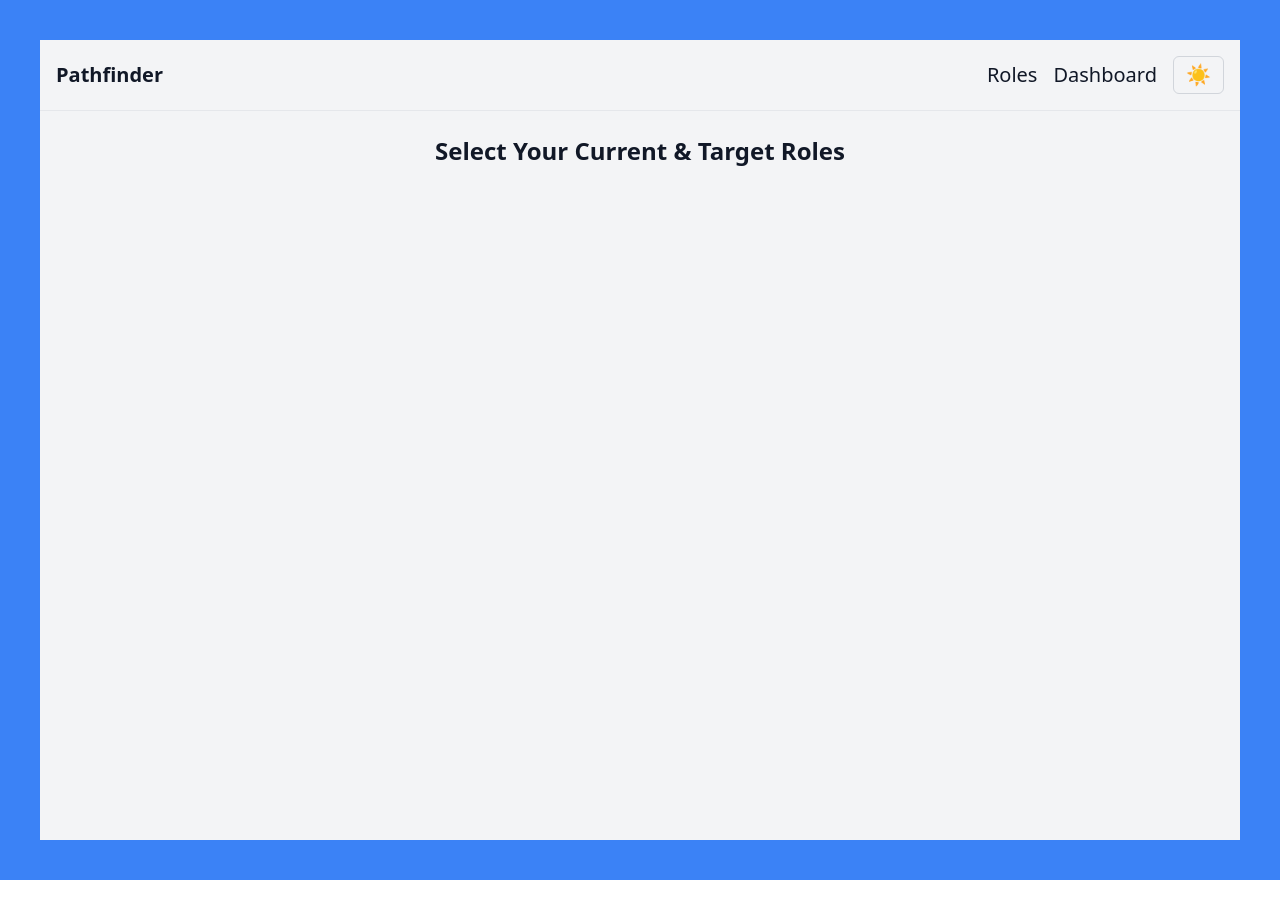
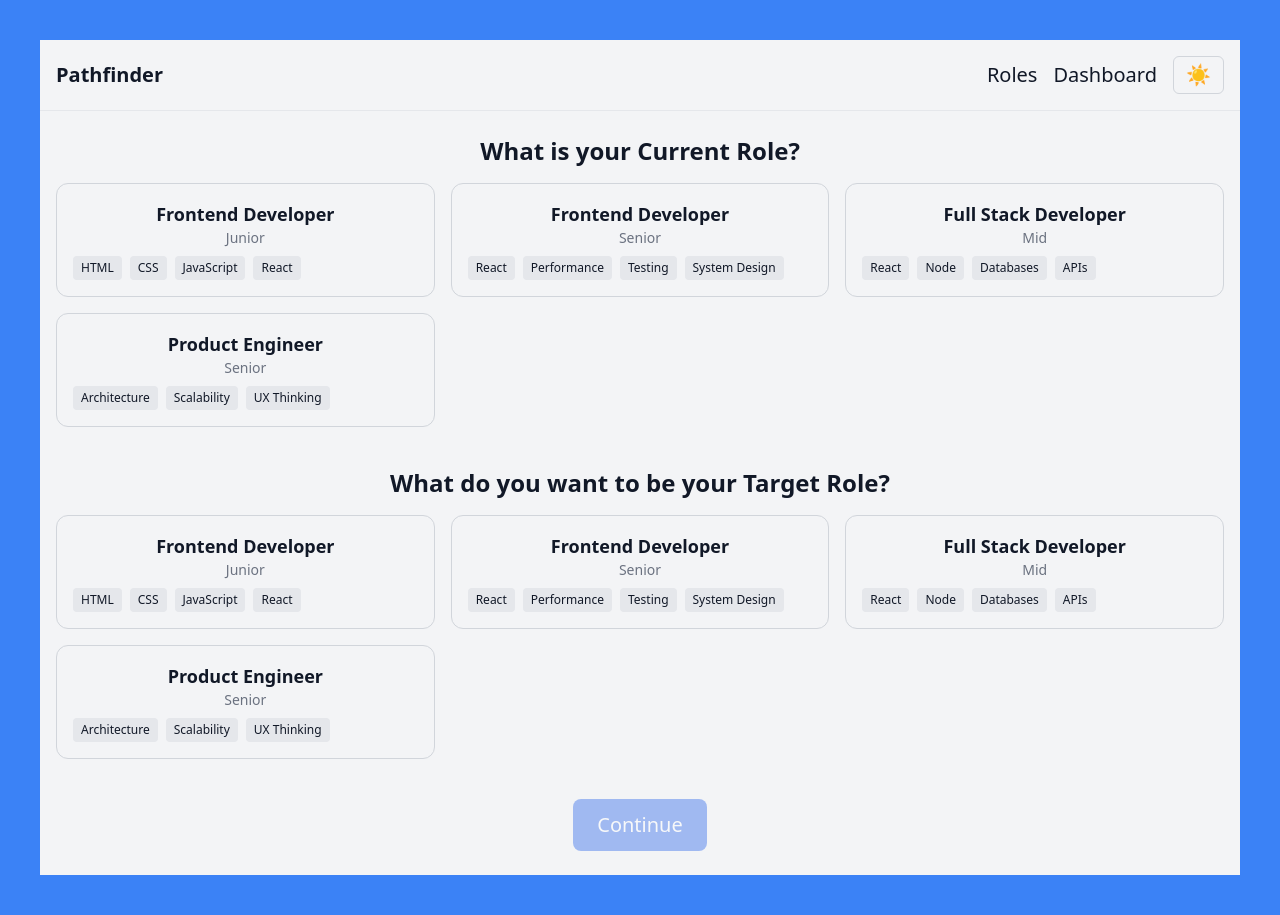
Before and after one commit to sadgi41/Pathfinder, a React (Vite) app: page /roles in a window 1280 px wide. Before the commit the page ends 880 px from the top, so only its background shows below. Built offline with nearby package versions, Linux system fonts and the light colour scheme.

Commit message:
Skills page, skill gap analyzer and Roadmap is implemented.

```diff
--- a/src/App.jsx
+++ b/src/App.jsx
@@ -4,6 +4,8 @@ import Home from "./pages/Home";
 import AppLayout from "./components/layout/AppLayout";
 import RoleSelect from "./pages/RoleSelect";
 import Dashboard from "./pages/Dashboard";
+import SkillGap from "./pages/SkillGap";
+import Roadmap from "./pages/Roadmap";
 
 export default function App() {
   return (
@@ -14,6 +16,8 @@ export default function App() {
           <Route path="/" element={<Home />} />
           <Route path="/roles" element={<RoleSelect />} />
           <Route path="/dashboard" element={<Dashboard />} />
+          <Route path="/skill-gap" element={<SkillGap />} />
+          <Route path="/roadmap" element={<Roadmap />} />
         </Route>
       </Routes>
     </BrowserRouter>
--- a/src/components/cards/RoleCards.jsx
+++ b/src/components/cards/RoleCards.jsx
@@ -1,11 +1,27 @@
 import React from 'react'
 
-const RoleCards = () => {
+const RoleCards = ({ role, selected, onSelect }) => {
   return (
-    <div>
-      <div className='border rounded-lg w-1/4'>
-        <h3>Role Title</h3>
-        <h3>Role Level</h3>
+    <div
+      onClick={onSelect}
+      className={`cursor-pointer rounded-xl border p-4 transition
+        ${selected
+          ? "border-blue-500 bg-blue-50 dark:bg-blue-900/20"
+          : "border-gray-300 dark:border-gray-700 hover:border-blue-400"}
+      `}
+      >
+      <h3 className="text-lg font-semibold">{role.title}</h3>
+      <p className="text-sm text-gray-500">{role.level}</p>
+
+      <div className="mt-2 flex flex-wrap gap-2">
+        {role.skills.slice(0,4).map((skill) => (
+          <span
+            key={skill}
+            className="text-xs bg-gray-200 dark:bg-gray-700 px-2 py-1 rounded"
+          >
+            {skill}
+          </span>
+        ))}
       </div>
     </div>
   )
--- /dev/null
+++ b/src/components/roadmap/RoadmapTimeline.jsx
@@ -0,0 +1,22 @@
+import React from 'react'
+
+const RoadmapTimeline = (roadmap) => {
+     if (!Array.isArray(roadmap)) {
+    return <p className="text-gray-500">Loading roadmap...</p>;
+  }
+   return (
+    <div className="space-y-4">
+      {roadmap.map(step => (
+        <div
+          key={step.week}
+          className="p-4 rounded-lg border border-gray-300 dark:border-gray-700"
+        >
+          <p className="text-sm text-gray-500">Week {step.week}</p>
+          <h3 className="text-lg font-semibold">{step.title}</h3>
+        </div>
+      ))}
+    </div>
+  );
+}
+
+export default RoadmapTimeline
--- /dev/null
+++ b/src/components/skills/SkillsMatrix.jsx
@@ -0,0 +1,28 @@
+import React from 'react'
+
+const SkillsMatrix = (skills) => {
+  //console.log("skills:", skills);
+  if (!Array.isArray(skills)) {
+    return <p className="text-gray-500">Loading skills...</p>;
+  }
+
+  return (
+    <div className="grid sm:grid-cols-2 gap-4">
+      {skills.map(skill => (
+        <div
+          key={skill.name}
+          className={`flex justify-between p-4 rounded-lg border ${
+            skill.hasSkill
+              ? "border-green-500 bg-green-50 dark:bg-green-900/20"
+              : "border-red-500 bg-red-50 dark:bg-red-900/20"
+          }`}
+        >
+          <span>{skill.name}</span>
+          <span>{skill.hasSkill ? "✅" : "❌"}</span>
+        </div>
+      ))}
+    </div>
+  );
+}
+
+export default SkillsMatrix
--- /dev/null
+++ b/src/pages/Roadmap.jsx
@@ -0,0 +1,35 @@
+import React from 'react'
+import { useLocation } from "react-router-dom";
+import { compareSkills } from "../utils/skillUtils";
+import { generateRoadmap } from "../utils/roadmapUtils";
+import RoadmapTimeline from "../components/roadmap/RoadmapTimeline";
+
+const Roadmap = () => {
+ const location = useLocation();
+  const state = location.state;
+
+  if (!state || !state.currentRole || !state.targetRole) {
+    return <p>Please select roles first.</p>;
+  }
+
+  const { currentRole, targetRole } = state;
+
+  const skillMatrix = compareSkills(
+    currentRole.skills,
+    targetRole.skills
+  );
+
+  const roadmap = generateRoadmap(skillMatrix);
+
+  return (
+    <div className="space-y-6">
+      <h2 className="text-2xl font-bold">
+        Your Learning Roadmap
+      </h2>
+
+      <RoadmapTimeline roadmap={roadmap} />
+    </div>
+  );
+}
+
+export default Roadmap
--- a/src/pages/RoleSelect.jsx
+++ b/src/pages/RoleSelect.jsx
@@ -1,11 +1,63 @@
 import React from 'react'
+import RoleCard from "../components/cards/RoleCards";
+import { roles } from "../data/roles";
+import { useState } from 'react';
+import { useNavigate } from "react-router-dom";
 
 const RoleSelect = () => {
+  const [currentRole, setCurrentRole] = useState(null);
+  const [targetRole, setTargetRole] = useState(null);
+  const navigate = useNavigate();
+
   return (
-    <h2 className="text-2xl font-semibold">
-      Select Your Current & Target Roles
-    </h2>
-  )
+    <div className="space-y-10">
+      <section>
+        <h2 className="text-2xl font-bold mb-4">
+          What is your Current Role?
+        </h2>
+
+        <div className="grid sm:grid-cols-2 lg:grid-cols-3 gap-4">
+          {roles.map((role) => (
+            <RoleCard
+              key={role.id}
+              role={role}
+              selected={currentRole?.id === role.id}
+              onSelect={() => setCurrentRole(role)}
+            />
+          ))}
+        </div>
+      </section>
+
+      <section>
+        <h2 className="text-2xl font-bold mb-4">
+          What do you want to be your Target Role?
+        </h2>
+
+        <div className="grid sm:grid-cols-2 lg:grid-cols-3 gap-4">
+          {roles.map((role) => (
+            <RoleCard
+              key={role.id}
+              role={role}
+              selected={targetRole?.id === role.id}
+              onSelect={() => setTargetRole(role)}
+            />
+          ))}
+        </div>
+      </section>
+
+      <button
+        disabled={!currentRole || !targetRole}
+        onClick={() =>
+          navigate("/skill-gap", {
+            state: { currentRole, targetRole }
+          })
+        }
+        className="px-6 py-3 rounded-lg bg-blue-600 text-white disabled:opacity-40"
+      >
+        Continue
+      </button>
+    </div>
+  );
 }
 
 export default RoleSelect
--- /dev/null
+++ b/src/pages/SkillGap.jsx
@@ -0,0 +1,60 @@
+import React from 'react'
+import { useLocation, useNavigate } from "react-router-dom";
+import SkillMatrix from "../components/skills/SkillsMatrix";
+import { compareSkills, calculateReadiness } from "../utils/skillUtils";
+
+const SkillGap = () => {
+
+    const navigate = useNavigate();
+
+    const location = useLocation();
+    const state = location.state;
+
+    if (!state || !state.currentRole || !state.targetRole) {
+        return (
+            <p className="text-gray-500">
+                Please go back and select roles first.
+            </p>
+        );
+    }
+
+
+
+    const { currentRole, targetRole } = state;
+
+    const skillMatrix = compareSkills(
+        currentRole.skills,
+        targetRole.skills
+    );
+
+    const readiness = calculateReadiness(skillMatrix);
+
+    return (
+        <div className="space-y-6">
+            <h2 className="text-2xl font-bold">
+                Skill Gap Analysis
+            </h2>
+
+            <p className="text-gray-600 dark:text-gray-400">
+                You are <strong>{readiness}%</strong> ready for the{" "}
+                <strong>{targetRole.title}</strong> role.
+            </p>
+
+            <SkillMatrix skills={skillMatrix} />
+
+            <button
+                onClick={() =>
+                    navigate("/roadmap", {
+                        state: { currentRole, targetRole }
+                    })
+                }
+                className="px-6 py-3 rounded-lg bg-blue-600 text-white"
+            >
+                Generate Roadmap
+            </button>
+
+        </div>
+    );
+}
+
+export default SkillGap
--- /dev/null
+++ b/src/utils/roadmapUtils.js
@@ -0,0 +1,16 @@
+export function generateRoadmap(skillMatrix) {
+  const missingSkills = skillMatrix.filter(skill => !skill.hasSkill);
+
+  let week = 1;
+
+  return missingSkills.flatMap(skill => [
+    {
+      week: week++,
+      title: `${skill.name} Basics`
+    },
+    {
+      week: week++,
+      title: `${skill.name} Advanced`
+    }
+  ]);
+}
--- /dev/null
+++ b/src/utils/skillUtils.js
@@ -0,0 +1,12 @@
+export function compareSkills(currentSkills, targetSkills) {
+  return targetSkills.map(skill => ({
+    name: skill,
+    hasSkill: currentSkills.includes(skill)
+  }));
+}
+
+export function calculateReadiness(skillMatrix) {
+  const total = skillMatrix.length;
+  const acquired = skillMatrix.filter(s => s.hasSkill).length;
+  return Math.round((acquired / total) * 100);
+}
```
